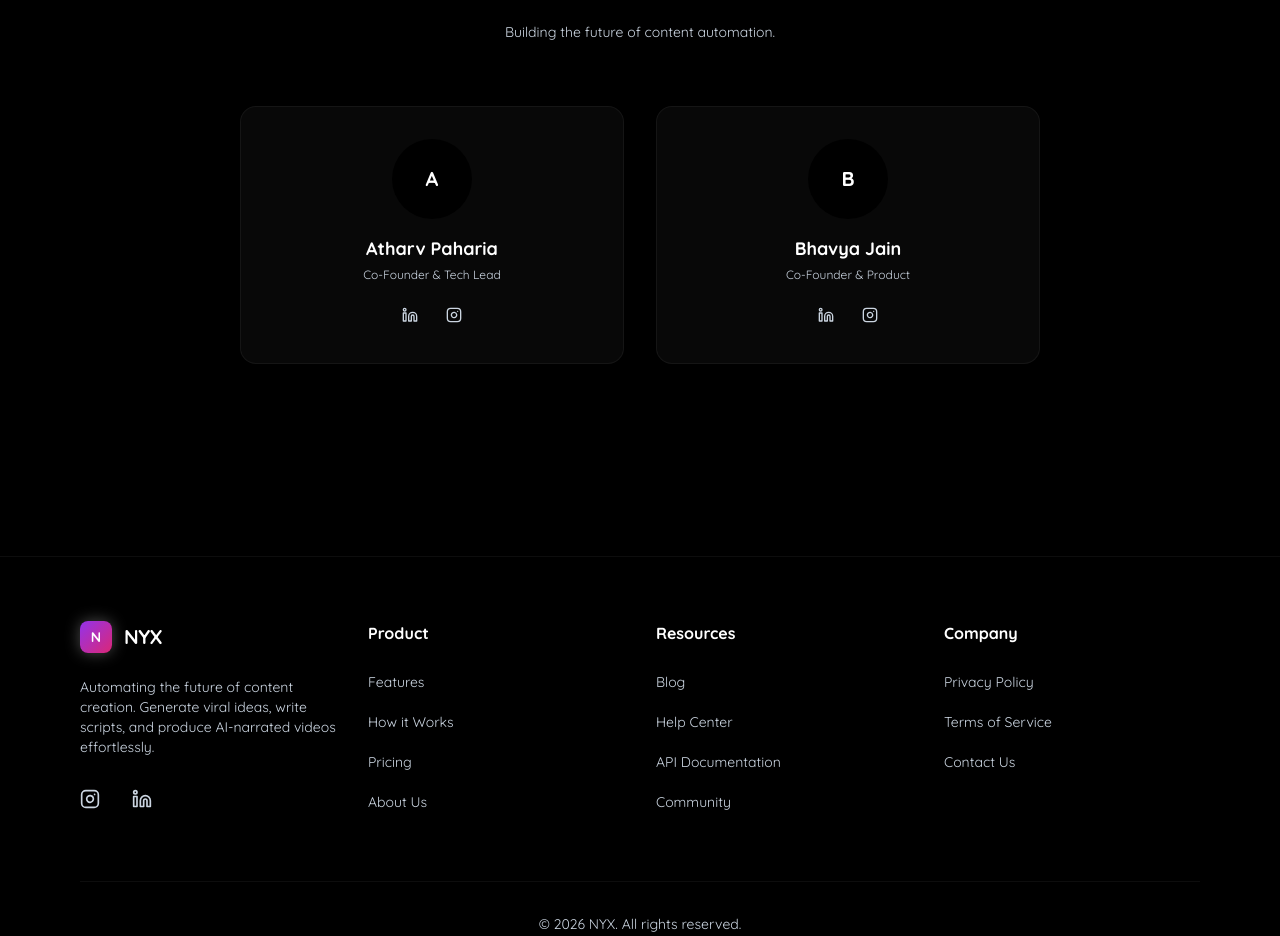
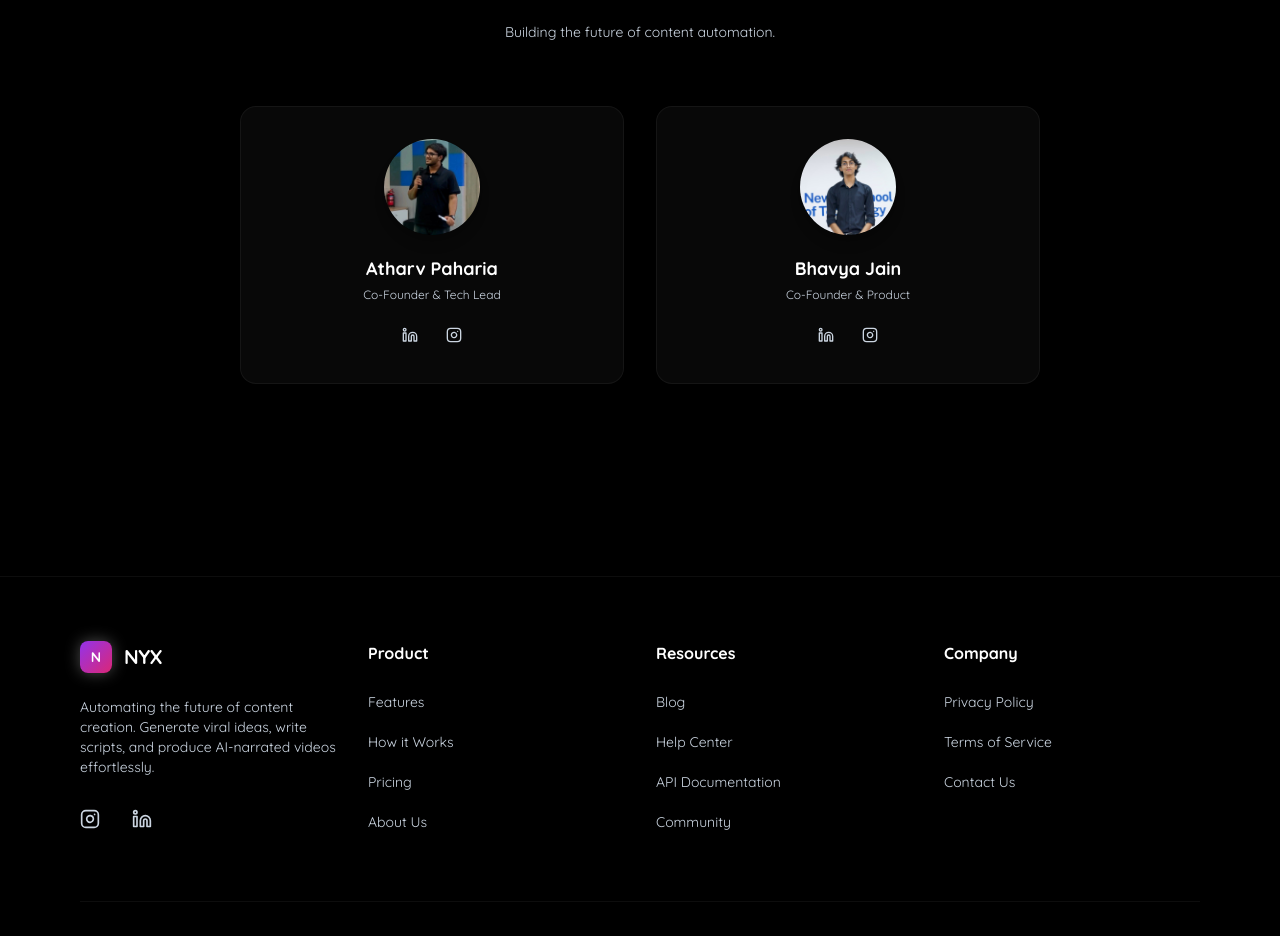
Before and after one commit to atharvgit2005/NYX, a Next.js app: page / in a window 1280 px wide. Shown: the part 3460-4396 px from the top of the page. Built offline with nearby package versions, Linux system fonts and the light colour scheme; no server answers.

Commit message:
added founder images

```diff
--- a/src/components/LandingPage.tsx
+++ b/src/components/LandingPage.tsx
@@ -2,6 +2,7 @@
 
 import { useEffect, useRef, useState } from 'react';
 import Link from 'next/link';
+import Image from 'next/image';
 import ThreeBackground from './ThreeBackground';
 import VideoCarousel from './VideoCarousel';
 
@@ -278,18 +279,33 @@ export default function LandingPage() {
                                 name: 'Atharv Paharia',
                                 role: 'Co-Founder & Tech Lead',
                                 linkedin: 'https://www.linkedin.com/in/atharv-paharia-468276272/',
-                                instagram: 'https://www.instagram.com/i___am__atharv/'
+                                instagram: 'https://www.instagram.com/i___am__atharv/',
+                                image: '/founders/atharv.jpg'
                             },
                             {
                                 name: 'Bhavya Jain',
                                 role: 'Co-Founder & Product',
                                 linkedin: 'https://www.linkedin.com/in/bhavya-jain-10963b33a/',
-                                instagram: 'https://www.instagram.com/bhavyakun_/'
+                                instagram: 'https://www.instagram.com/bhavyakun_/',
+                                image: '/founders/bhavya.jpg'
                             },
                         ].map((founder, i) => (
                             <div key={i} className="flex-1 min-w-[280px] max-w-sm p-8 rounded-2xl bg-card-theme border border-white/5 hover:border-purple-500/30 hover:bg-card-hover transition-all duration-300 text-center hover:-translate-y-1">
-                                <div className="w-20 h-20 mx-auto mb-4 rounded-full bg-page flex items-center justify-center text-xl font-bold text-theme-primary border-theme">
-                                    {founder.name[0]}
+                                <div className="w-24 h-24 mx-auto mb-5 rounded-full bg-page flex items-center justify-center text-2xl font-bold text-theme-primary border-theme overflow-hidden relative shadow-lg">
+                                    {founder.image ? (
+                                        <Image
+                                            src={founder.image}
+                                            alt={founder.name}
+                                            fill
+                                            className="object-cover"
+                                            onError={(e) => {
+                                                // Fallback if image fails to load
+                                                e.currentTarget.style.display = 'none';
+                                                e.currentTarget.parentElement?.classList.add('flex', 'items-center', 'justify-center');
+                                            }}
+                                        />
+                                    ) : null}
+                                    <span className="absolute z-[-1]">{founder.name[0]}</span>
                                 </div>
                                 <h3 className="text-lg font-bold mb-1 text-theme-primary">{founder.name}</h3>
                                 <p className="text-theme-secondary text-xs mb-4">{founder.role}</p>
```
Also changed, not shown: public/founders/atharv.jpg (added), public/founders/bhavya.jpg (added).
